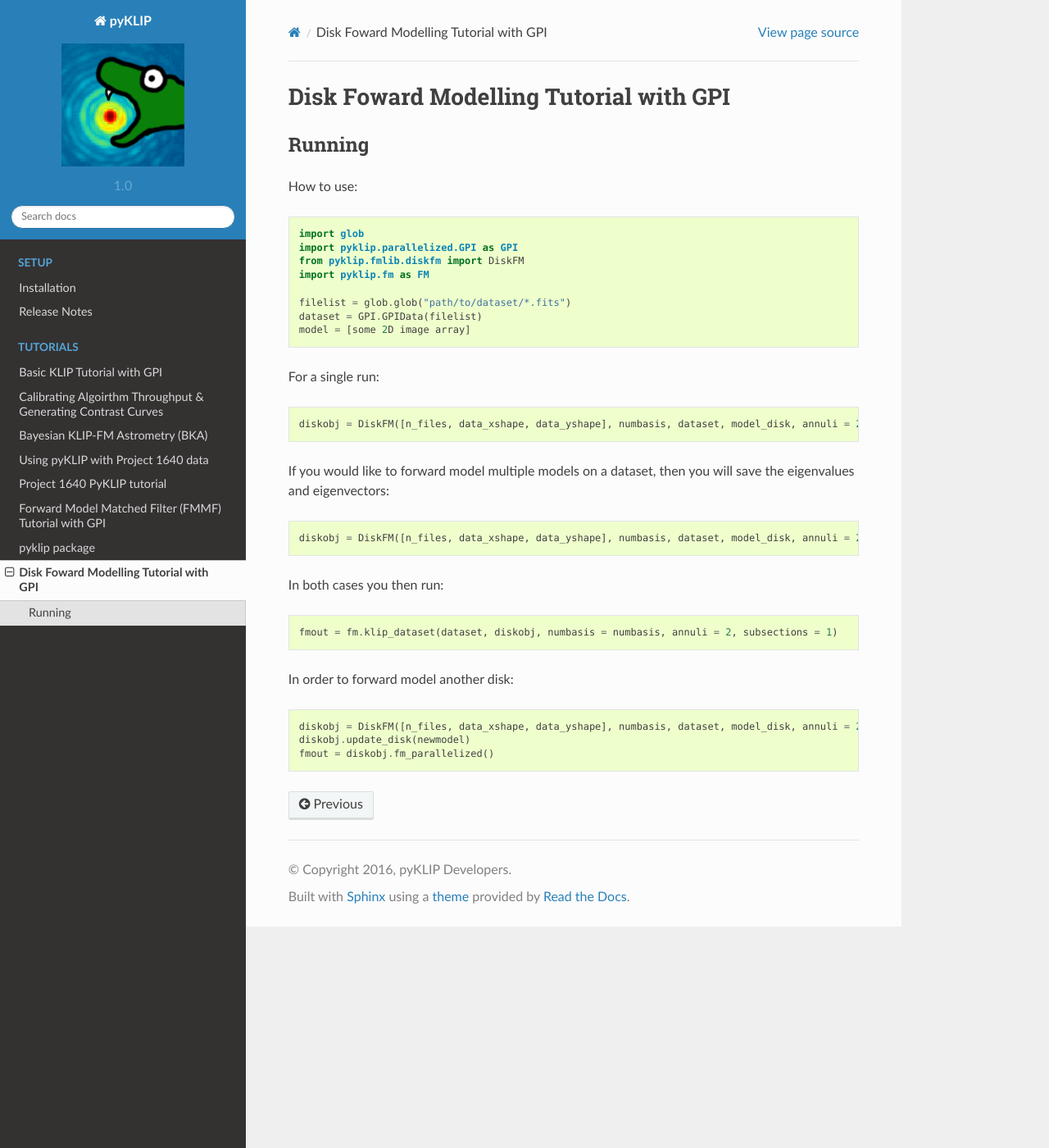
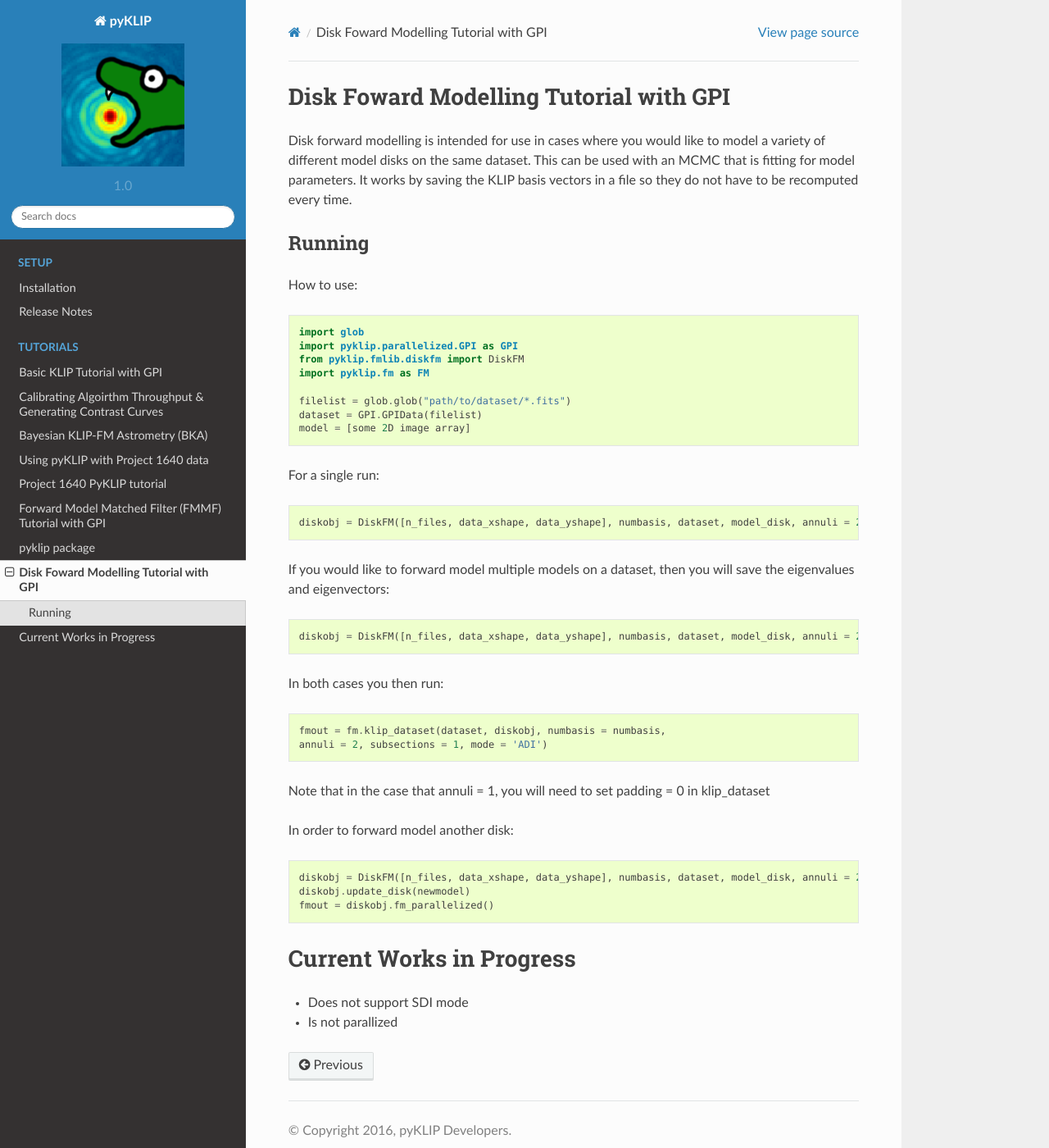
Before and after one commit to UCSB-Exoplanet-Polarimetry-Lab/pyKLIP_NMFJAX, a Sphinx documentation site: the page built from docs/source/diskfm_gpi.rst, in a window 1280 px wide and 1400 px high. Shown: the whole window at 82% size. Built offline with Sphinx 7.4.7 and the Read the Docs theme 2.0.0, drawn with Linux system fonts in a browser that asks for light colours.

Commit message:
its okay jonathan im really bad at this too

```diff
--- a/docs/source/diskfm_gpi.rst
+++ b/docs/source/diskfm_gpi.rst
@@ -2,7 +2,11 @@
 
 Disk Foward Modelling Tutorial with GPI
 =====================================================
-
+Disk forward modelling is intended for use in cases where you would
+like to model a variety of different model disks on the same dataset. This
+can be used with an MCMC that is fitting for model parameters. It
+works by saving the KLIP basis vectors in a file so they do not have
+to be recomputed every time.
 
 Running
 --------------------------
@@ -27,10 +31,20 @@ If you would like to forward model multiple models on a dataset, then you will s
 
 In both cases you then run::
 
-    fmout = fm.klip_dataset(dataset, diskobj, numbasis = numbasis, annuli = 2, subsections = 1)
+    fmout = fm.klip_dataset(dataset, diskobj, numbasis = numbasis,
+    annuli = 2, subsections = 1, mode = 'ADI')
+
+Note that in the case that annuli = 1, you will need to set padding =
+0 in klip_dataset
 
 In order to forward model another disk::
 
     diskobj = DiskFM([n_files, data_xshape, data_yshape], numbasis, dataset, model_disk, annuli = 2, subsections = 1, basis_file_name = 'klip-basis.p', load_from_basis = True)
     diskobj.update_disk(newmodel)
     fmout = diskobj.fm_parallelized()
+
+
+Current Works in Progress
+====================================
+* Does not support SDI mode
+* Is not parallized
```
